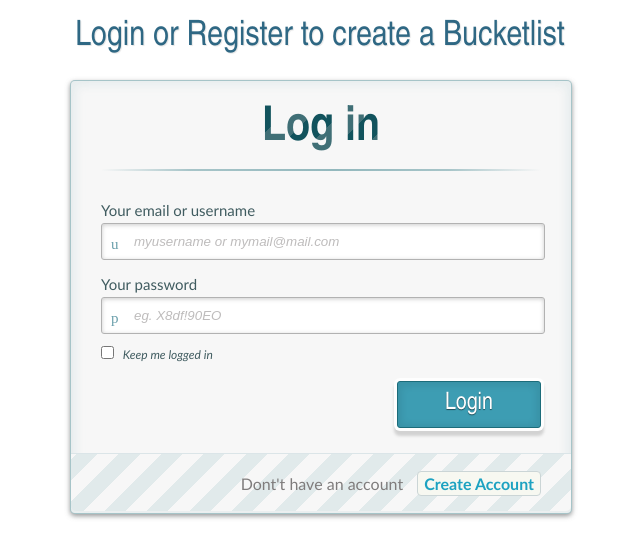
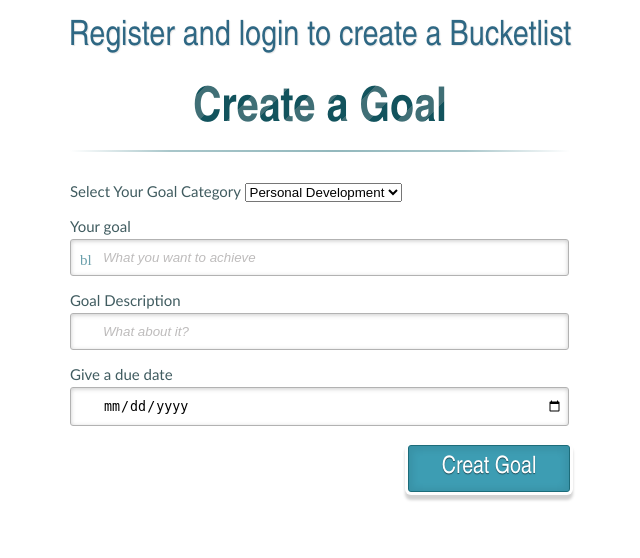
Before and after one commit to GEEKANDI/BC-20-Bucketlist, a Flask app: page / in a window 1280 px wide. Shown: the top 558 px of the page, without its empty margins (320-960 px from the left). Run offline with Flask 2, Linux system fonts and the light colour scheme; some web fonts are replaced.

Commit message:
simple bucket list form

```diff
--- a/bucketlist/templates/index.html
+++ b/bucketlist/templates/index.html
@@ -15,7 +15,7 @@
     <body>
         <div class="container">
             <header>
-                <h1>Login or Register to create a Bucketlist</h1>
+                <h1> Register and login to create a Bucketlist</h1>
             </header>
 
             <section>
@@ -24,7 +24,7 @@
                     <a class="hiddenanchor" id="toregister"></a>
                     <a class="hiddenanchor" id="tologin"></a>
                     <div id="wrapper">
-                        <div id="login" class="animate form">
+                        <!-- <div id="login" class="animate form">
                             <form>
                                 <h1>Log in</h1>
                                 <p>
@@ -76,6 +76,40 @@
 									<a href="#tologin" class="to_register"> log in here </a>
 								</p>
                             </form>
+                        </div> -->
+
+                        <!-- Bucketlist Creation -->
+
+                        <div id="creategoal" class="animate form">
+                            <form>
+                                <h1> Create a Goal </h1>
+                                <p>
+                                    <label for="goalcategory" class="goalcategory">Select Your Goal Category</label>
+                                   <select id="goalcategory" name="goalcategory">
+                                        <option selected >Personal Development</option>
+                                        <option>Finance n Career</option>
+                                        <option>Health n Fitness</option>
+                                        <option>Family</option>
+                                        <option>Fun n Recreation</option>
+                                    </select><br>
+                                </p>
+                                <p>
+                                    <label for="bucketlist" class="bucketlist" data-icon="bl" > Your goal</label>
+                                    <input id="bucketlist" name="bucketlist" required="required" type="text" placeholder="What you want to achieve"/>
+                                </p>
+                                <p>
+                                    <label for="description" class="description" data-icon="">Goal Description </label>
+                                    <input id="description" name="description" required="required" type="text" placeholder="What about it?"/>
+                                </p>
+                                <p>
+                                    <label for="duedate" class="duedate" data-icon="">Give a due date </label>
+                                    <input id="duedate" name="duedate" required="required" type="date" />
+                                </p>
+                                <p class="signin button">
+                                    <input type="submit" value="Creat Goal"/>
+                                </p>
+
+                            </form>
                         </div>
 
                     </div>
```
